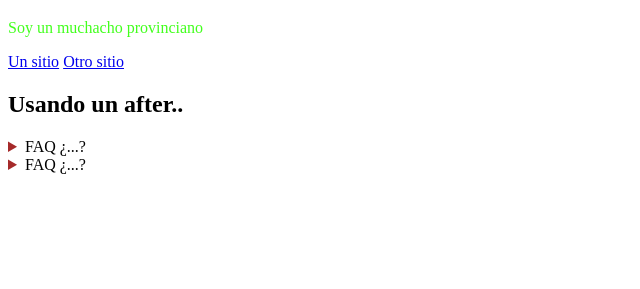
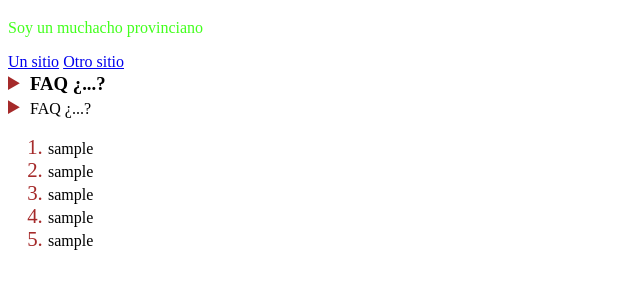
Before and after one commit to DaAlexis24/css_cfdsb, a plain HTML site: page web/cascada-css.html in a window 1280 px wide. Shown: the part 61-350 px from the top of the page, without its empty margins (0-640 px from the left). Drawn offline with Linux system fonts and the light colour scheme.

Commit message:
Update cascadas-css

```diff
--- a/web/cascada-css.html
+++ b/web/cascada-css.html
@@ -33,8 +33,18 @@
         width: 100%;
         height: 100%;
       }
-      summary::marker {
+      :is(summary, li)::marker {
         color: brown;
+        font-size: 1.3rem;
+      }
+
+      section {
+        display: none;
+      }
+
+      section:target {
+        display: initial;
+        border: 2px solid rgba(220, 220, 220, 0.719);
       }
     </style>
   </head>
@@ -47,16 +57,25 @@
       <a href="#dos">Un sitio</a>
       <a href="#uno">Otro sitio</a>
     </div>
-    <section>
-      <h2>Usando un after..</h2>
+    <section id="uno">
+      <h2>Usando un after...</h2>
+      <a href="#">Ocultar</a>
     </section>
+    <dialog>Esto es un dialogo</dialog>
     <details>
-      <summary>FAQ ¿...?</summary>
+      <summary><h3 style="display: inline">FAQ ¿...?</h3></summary>
       Contenido
     </details>
     <details>
       <summary>FAQ ¿...?</summary>
       Contenido
     </details>
+    <ol>
+      <li>sample</li>
+      <li>sample</li>
+      <li>sample</li>
+      <li>sample</li>
+      <li>sample</li>
+    </ol>
   </body>
 </html>
```
